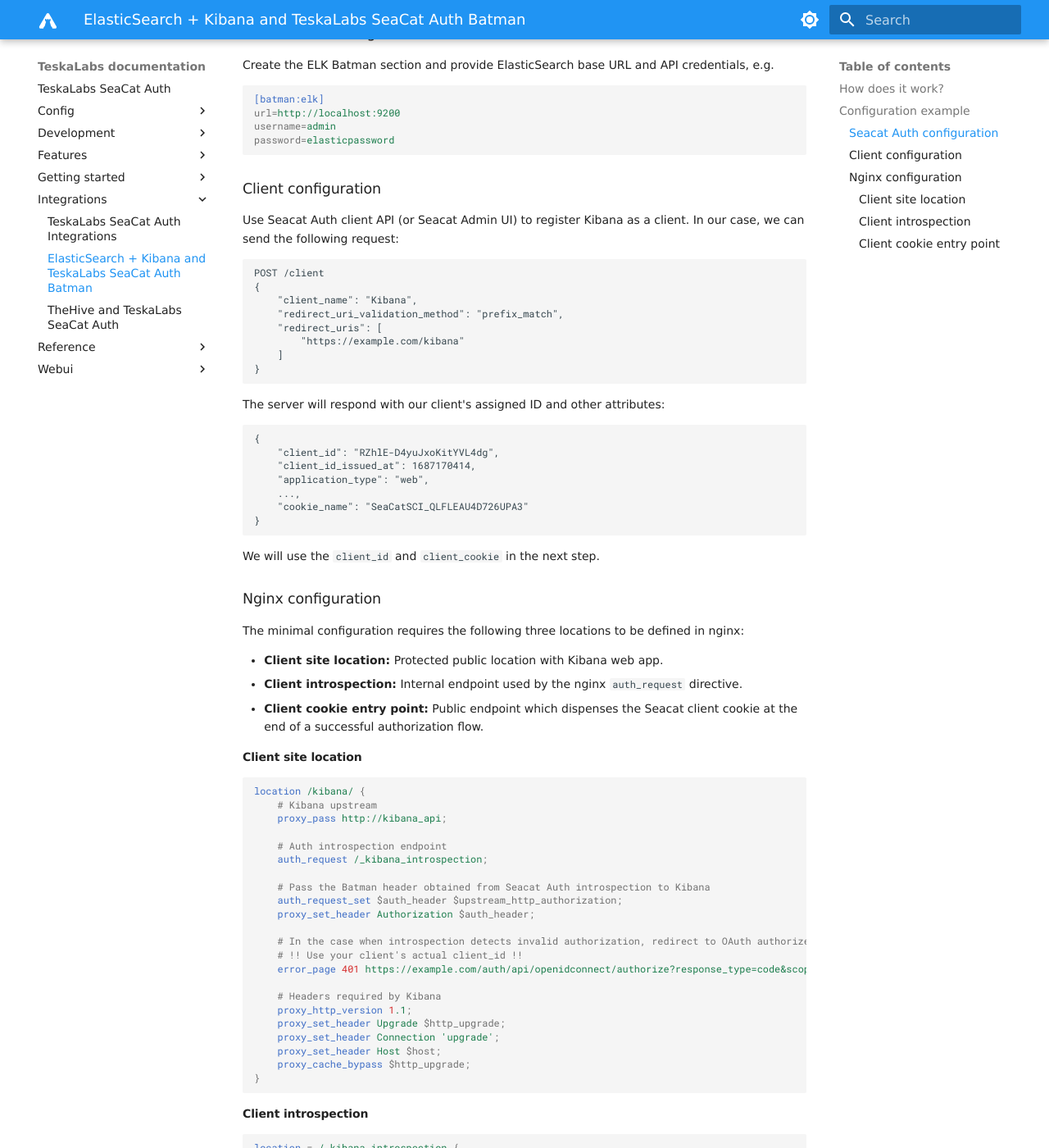
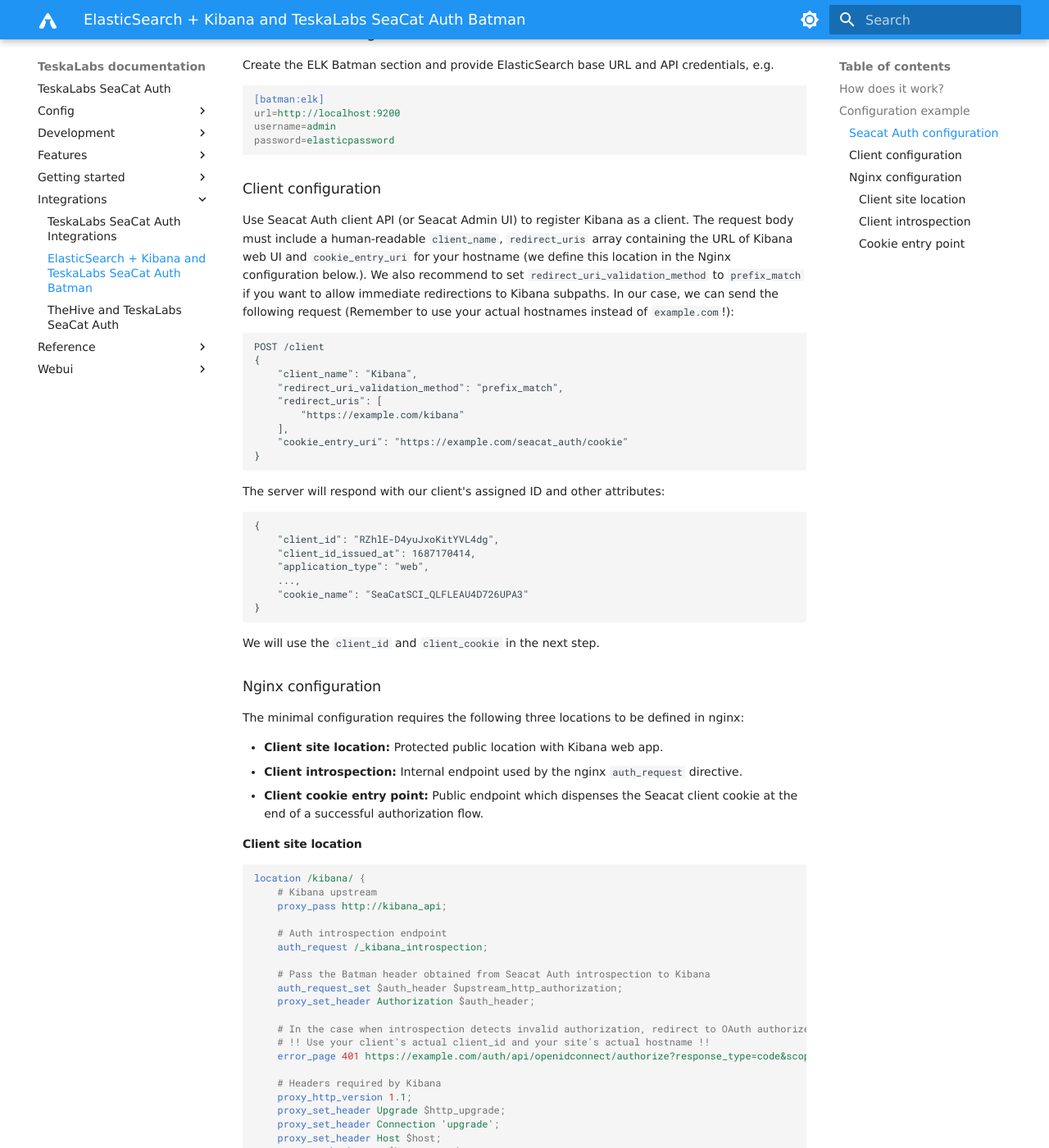
Before and after one commit to TeskaLabs/seacat-auth, an MkDocs documentation site: the page built from docs/integrations/elk.md, in a window 1280 px wide and 1400 px high, scrolled down 738 px. Shown: the whole window at 82% size. Built offline with MkDocs 1.6.1 and Material for MkDocs 9.7.7, drawn with Linux system fonts in a browser that asks for light colours; some web fonts are replaced; some of the changed text lies outside the part shown.

Commit message:
ELK docs about cookie entrypoint

````diff
--- a/docs/integrations/elk.md
+++ b/docs/integrations/elk.md
@@ -47,7 +47,11 @@
 ### Client configuration
 
 Use Seacat Auth client API (or Seacat Admin UI) to register Kibana as a client.
-In our case, we can send the following request:
+The request body must include a human-readable `client_name`, `redirect_uris` array containing the URL of Kibana web UI
+and `cookie_entry_uri` for your hostname (we define this location in the Nginx configuration below.).
+We also recommend to set `redirect_uri_validation_method` to `prefix_match` if you want to allow immediate redirections
+to Kibana subpaths.
+In our case, we can send the following request (Remember to use your actual hostnames instead of `example.com`!):
 
 ```
 POST /client
@@ -56,7 +60,8 @@
 	"redirect_uri_validation_method": "prefix_match",
 	"redirect_uris": [
 		"https://example.com/kibana"
-	]
+	],
+	"cookie_entry_uri": "https://example.com/seacat_auth/cookie"
 }
 ```
 
@@ -98,7 +103,7 @@
 	proxy_set_header Authorization $auth_header;
 
 	# In the case when introspection detects invalid authorization, redirect to OAuth authorize endpoint
-	# !! Use your client's actual client_id !!
+	# !! Use your client's actual client_id and your site's actual hostname !!
 	error_page 401 https://example.com/auth/api/openidconnect/authorize?response_type=code&scope=cookie%20batman&client_id=RZhlE-D4yuJxoKitYVL4dg&redirect_uri=https://example.com$request_uri;
 
 	# Headers required by Kibana
@@ -136,12 +141,13 @@
 }
 ```
 
-#### Client cookie entry point
+#### Cookie entry point
 
 Must be located on the same hostname as the protected client location.
+There should be one cookie entry point exposed per hostname, shared by all cookie-based clients on that hostname.
 
 ```nginx
-location = /auth/api/cookie/kibana {
+location = /seacat_auth/cookie {
 	# Seacat Auth cookie entry upstream
 	proxy_method          POST;
 	proxy_pass            http://seacat_auth_api/cookie/entry;
````
Also changed, not shown: other parts of docs/integrations/elk.md (+1 -1 lines).
